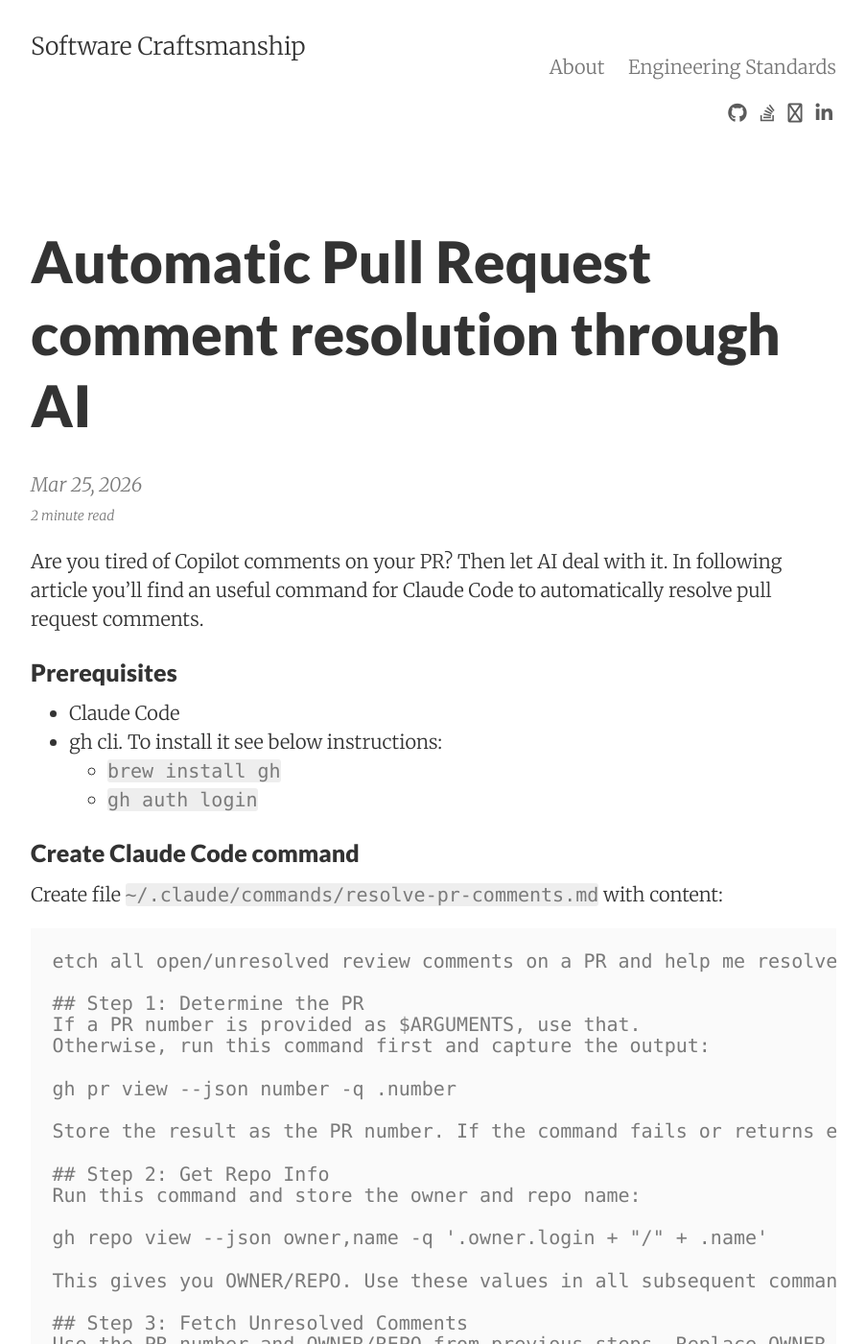
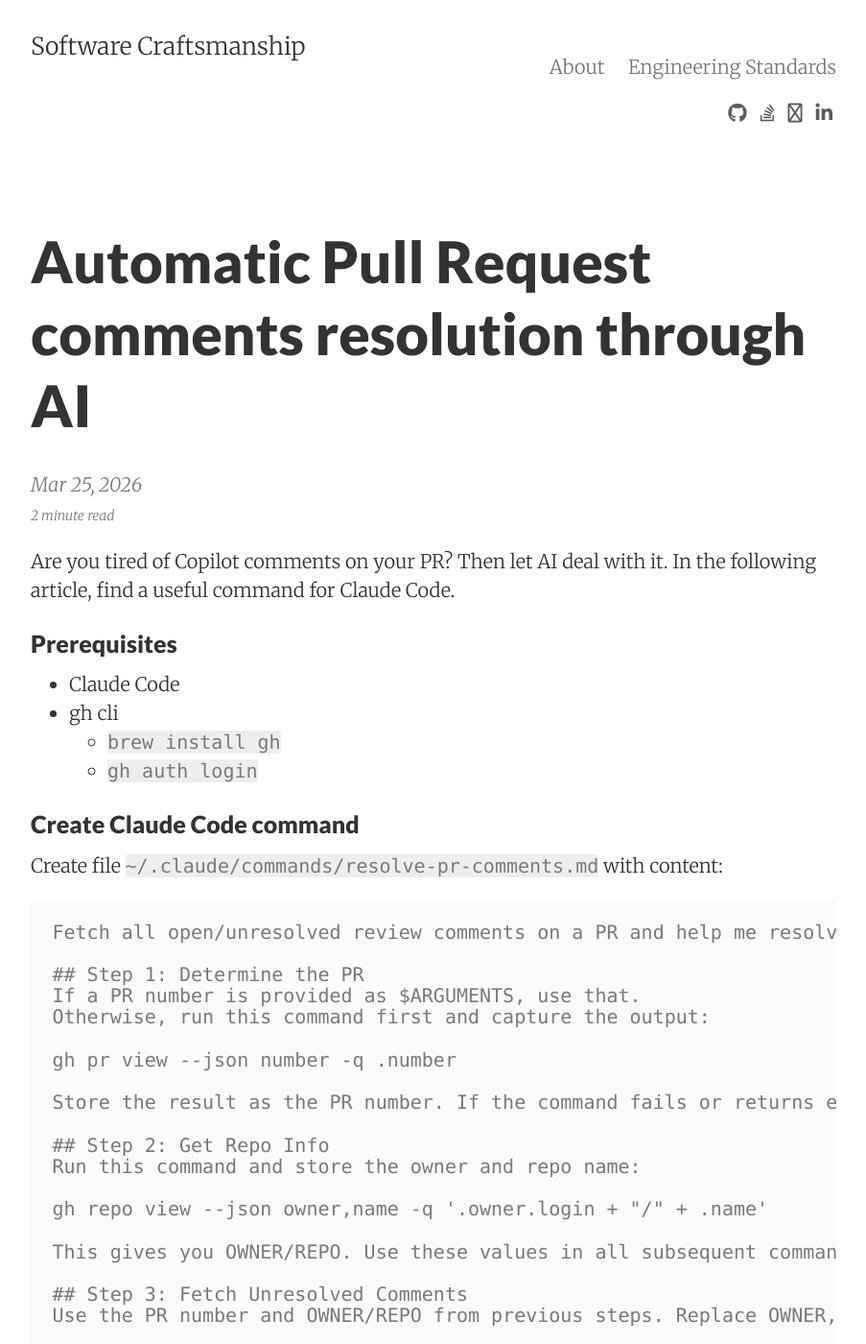
Before and after one commit to apulbere/apulbere.github.io, a Jekyll site: the page built from _posts/2026-03-25-claude-resolve-pr-comments.md, in a window 1280 px wide and 1400 px high. Shown: the whole window at 96% size, without its empty margins (188-1091 px from the left). Built offline with Jekyll 4.4.1, drawn with Linux system fonts in a browser that asks for light colours; nearby versions of some CDN libraries; some of the changed text lies outside the part shown.

Commit message:
Revise PR comment resolution article for clarity
Updated title and tags for clarity, improved phrasing in the introduction and command description, and added a note about permissions.

````diff
--- a/_posts/2026-03-25-claude-resolve-pr-comments.md
+++ b/_posts/2026-03-25-claude-resolve-pr-comments.md
@@ -1,13 +1,13 @@
 ---
 layout: post
-title: Automatic Pull Request comment resolution through AI
-tags: [ai, code-review, copilot, claude]
+title: Automatic Pull Request comments resolution through AI
+tags: [ai, code-review, copilot, claude-code]
 ---
-Are you tired of Copilot comments on your PR? Then let AI deal with it. In following article you'll find an useful command for Claude Code to automatically resolve pull request comments.
+Are you tired of Copilot comments on your PR? Then let AI deal with it. In the following article, find a useful command for Claude Code.
 
 ### Prerequisites
 * Claude Code
-* gh cli. To install it see below instructions:
+* gh cli
   * `brew install gh`
   * `gh auth login`
 
@@ -16,7 +16,7 @@ Are you tired of Copilot comments on your PR? Then let AI deal with it. In follo
 Create file `~/.claude/commands/resolve-pr-comments.md` with content:
 
 ```markdown
-etch all open/unresolved review comments on a PR and help me resolve them.
+Fetch all open/unresolved review comments on a PR and help me resolve them.
 
 ## Step 1: Determine the PR
 If a PR number is provided as $ARGUMENTS, use that.
@@ -75,8 +75,10 @@ Add to `~/.claude/settings.json` the following:
   "permissions": {
     "allow": [
       "Bash(gh pr:*)",
-      "Bash(gh api:*)"
+      "Bash(gh api:*)",
+      "Bash(gh repo:*)"
     ]
   }
 }
 ```
+Note, maybe it's worth fine tunning the permissions, instead of using the wildcard.
````
